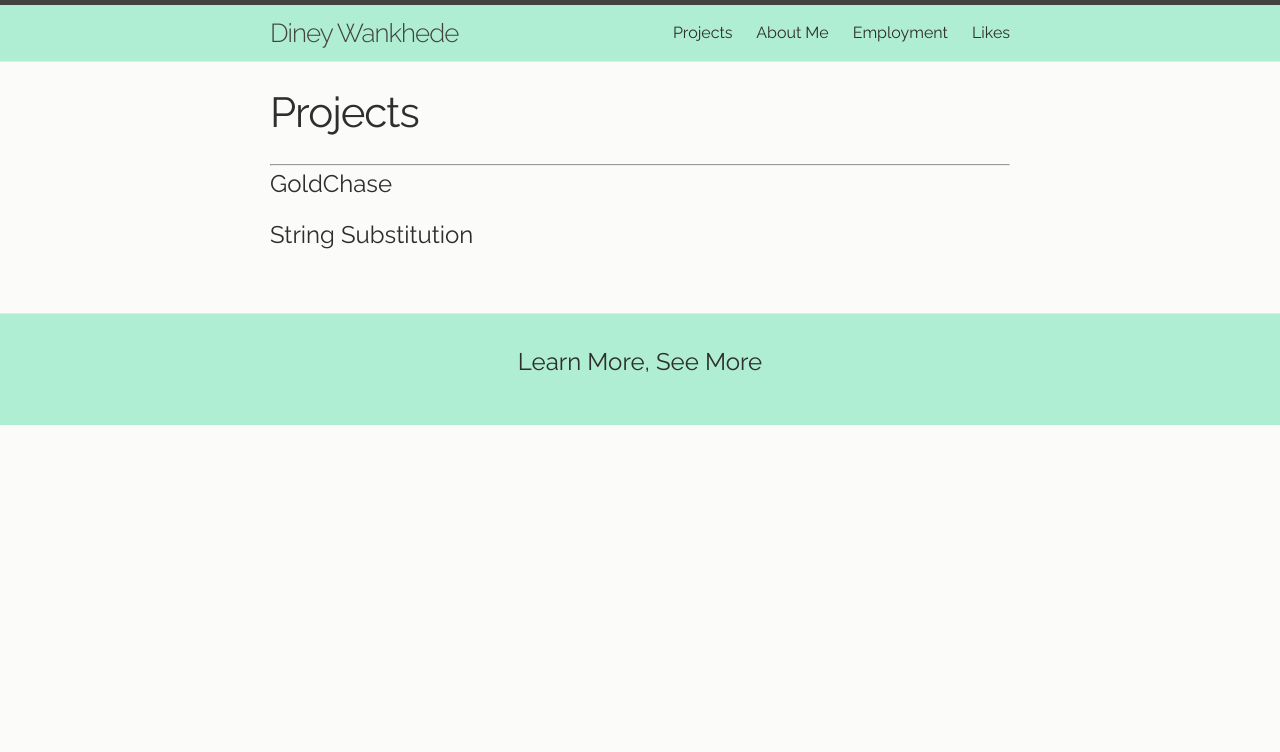
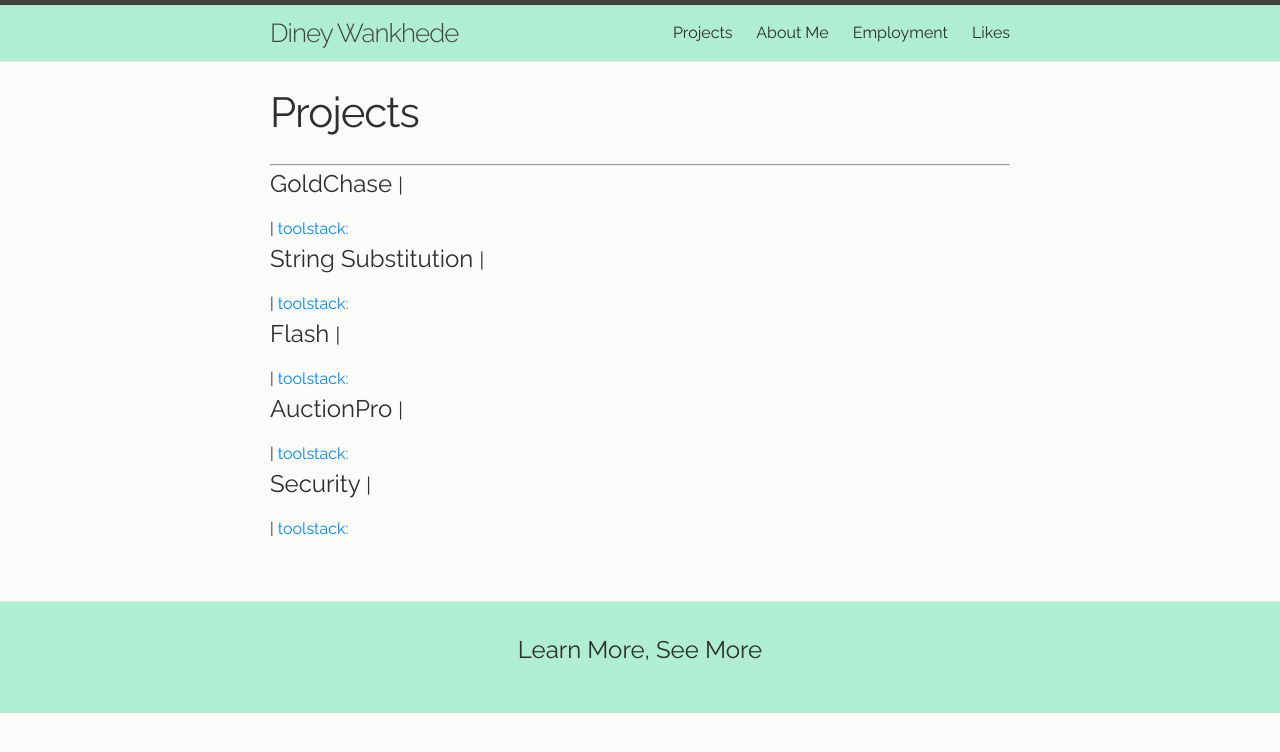
Before and after one commit to dineyw23/dineyw23.github.io, a Jekyll site: the page built from Projects/Projects.md, in a window 1280 px wide. Shown: the top 752 px of the page. Built offline with Jekyll 4.4.1, drawn with Linux system fonts in a browser that asks for light colours; comment, search, counter and statistics services are not loaded.

Commit message:
Added projects

```diff
--- a/Projects/Projects.md
+++ b/Projects/Projects.md
@@ -8,7 +8,15 @@ title: Projects
 <div id="projects">
     {% for project in site.data.projects %}
         <div class="project">
-        <h1> {{ project.name }} </h1>
+        <h1> {{ project.name }}
+        <span class="separator" style="font-size: 20px">|</span>
+        <span style="font-size: 20px">
+        <span style="font-weight: normal">
+        <span style="color:#4C4C4C">{{ project.tagline }}</span></span></span></h1>
+<div class="meta">
+                <span class="time" style="font-weight: bold"><span style="color:#333333">{{ project.time }}</span></span>
+                <span class="toolstack">| <span style="color:#0087FF">toolstack:</span></span> {{ project.tools | join: ", " }}
+            </div>
   </div>
   {% endfor %}
 </div>
--- a/_data/projects.yml
+++ b/_data/projects.yml
@@ -1,3 +1,9 @@
 - name: GoldChase
 
 - name: String Substitution
+
+- name: Flash
+
+- name: AuctionPro
+
+- name: Security
```
